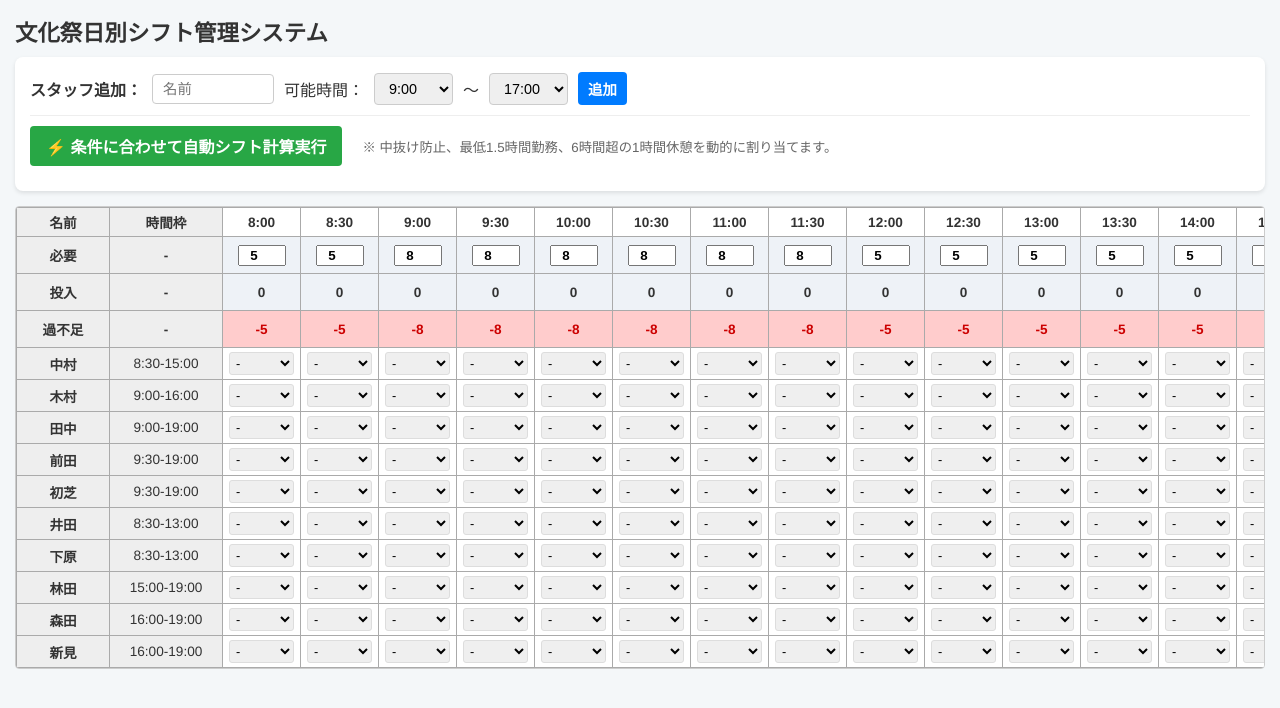
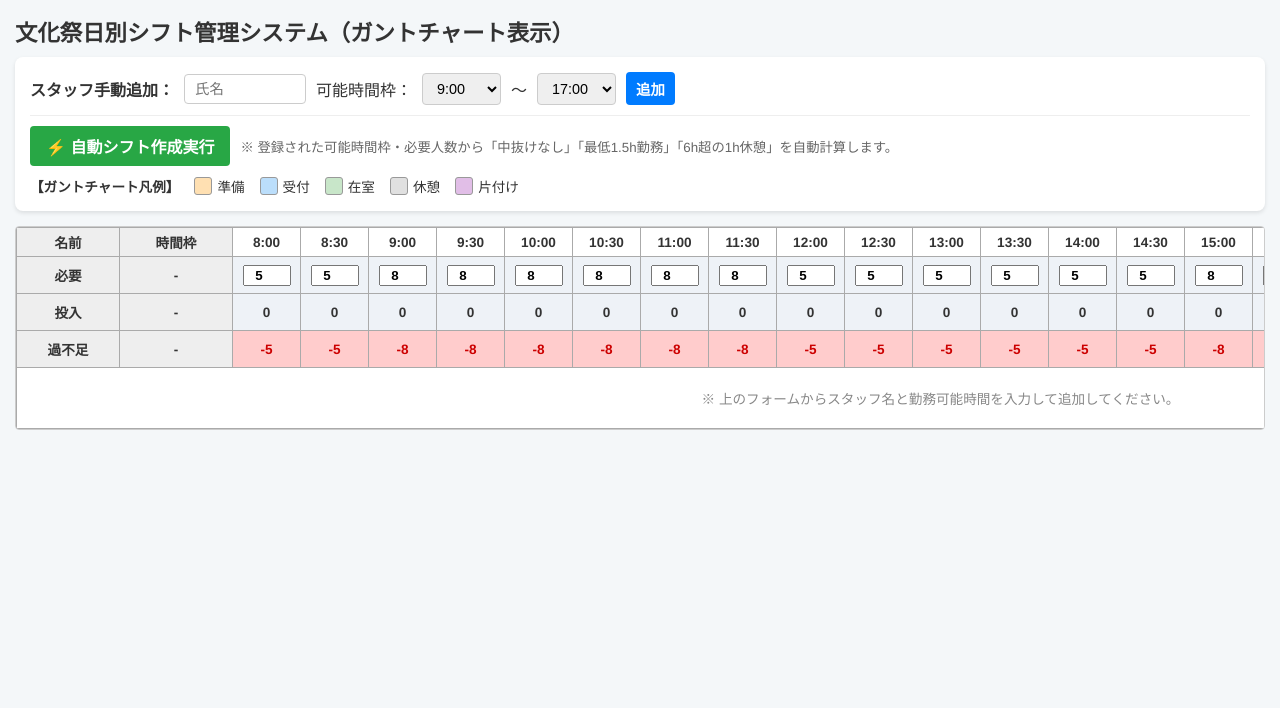
Before and after one commit to kawaharu7478-prog/shift, a plain HTML site: page index.html in a window 1280 px wide. Drawn offline with Linux system fonts and the light colour scheme.

Commit message:
Update index.html

```diff
--- a/index.html
+++ b/index.html
@@ -3,7 +3,7 @@
 <head>
   <meta charset="UTF-8">
   <meta name="viewport" content="width=device-width, initial-scale=1.0">
-  <title>文化祭シフト作成システム</title>
+  <title>文化祭日別シフト管理システム</title>
   <style>
     body {
       font-family: "Helvetica Neue", Arial, "Hiragino Kaku Gothic ProN", "Meiryo", sans-serif;
@@ -57,6 +57,36 @@
     .btn-auto:hover {
       background-color: #218838;
     }
+    .btn-delete {
+      background-color: #dc3545;
+      color: white;
+      border: none;
+      padding: 2px 6px;
+      border-radius: 3px;
+      cursor: pointer;
+      font-size: 0.75rem;
+    }
+
+    /* ガントチャート風の凡例（Legend） */
+    .legend-container {
+      display: flex;
+      gap: 15px;
+      flex-wrap: wrap;
+      margin-top: 10px;
+      font-size: 0.85rem;
+      align-items: center;
+    }
+    .legend-item {
+      display: flex;
+      align-items: center;
+      gap: 5px;
+    }
+    .legend-color {
+      width: 16px;
+      height: 16px;
+      border-radius: 3px;
+      border: 1px solid #999;
+    }
 
     /* テーブルデザイン */
     .table-container {
@@ -82,12 +112,12 @@
       left: 0;
       background: #eee;
       z-index: 10;
-      min-width: 80px;
+      min-width: 90px;
       font-weight: bold;
     }
     .sticky-col2 {
       position: sticky;
-      left: 93px;
+      left: 103px;
       background: #eee;
       z-index: 10;
       min-width: 100px;
@@ -107,43 +137,62 @@
       font-weight: bold;
     }
 
+    /* ガントチャート用カラーリング */
     select.task-select {
       font-size: 0.8rem;
       padding: 2px;
-      border: 1px solid #ddd;
+      border: 1px solid #ccc;
       border-radius: 3px;
+      font-weight: bold;
+      width: 100%;
+      box-sizing: border-box;
     }
-    select.is-rest {
-      background-color: #e0e0e0;
-      color: #666;
-    }
+
+    .task-準備 { background-color: #ffe0b2 !important; color: #e65100; }
+    .task-受付 { background-color: #bbdefb !important; color: #0d47a1; }
+    .task-在室 { background-color: #c8e6c9 !important; color: #1b5e20; }
+    .task-休憩 { background-color: #e0e0e0 !important; color: #616161; }
+    .task-片付け { background-color: #e1bee7 !important; color: #4a148c; }
+    .task-休 { background-color: #ffffff !important; color: #ccc; }
   </style>
 </head>
 <body>
 
-  <h1>文化祭日別シフト管理システム</h1>
+  <h1>文化祭日別シフト管理システム（ガントチャート表示）</h1>
 
   <!-- 操作パネル -->
   <div class="card">
     <div class="form-group">
-      <strong>スタッフ追加：</strong>
-      <input type="text" id="addName" placeholder="名前" style="width: 100px;">
-      <label>可能時間：</label>
+      <strong>スタッフ手動追加：</strong>
+      <input type="text" id="addName" placeholder="氏名" style="width: 100px;">
+      <label>可能時間枠：</label>
       <select id="addStart"></select>
       〜
       <select id="addEnd"></select>
       <button class="btn-primary" onclick="addStaff()">追加</button>
     </div>
+
     <hr style="border: 0; border-top: 1px solid #eee; margin: 10px 0;">
+
     <div class="form-group">
-      <button class="btn-auto" onclick="autoGenerate()">⚡ 条件に合わせて自動シフト計算実行</button>
-      <small style="color: #666; margin-left: 10px;">
-        ※ 中抜け防止、最低1.5時間勤務、6時間超の1時間休憩を動的に割り当てます。
+      <button class="btn-auto" onclick="autoGenerate()">⚡ 自動シフト作成実行</button>
+      <small style="color: #666;">
+        ※ 登録された可能時間枠・必要人数から「中抜けなし」「最低1.5h勤務」「6h超の1h休憩」を自動計算します。
       </small>
+    </div>
+
+    <!-- 凡例 (Gantt Chart Legend) -->
+    <div class="legend-container">
+      <strong>【ガントチャート凡例】</strong>
+      <div class="legend-item"><div class="legend-color task-準備"></div> 準備</div>
+      <div class="legend-item"><div class="legend-color task-受付"></div> 受付</div>
+      <div class="legend-item"><div class="legend-color task-在室"></div> 在室</div>
+      <div class="legend-item"><div class="legend-color task-休憩"></div> 休憩</div>
+      <div class="legend-item"><div class="legend-color task-片付け"></div> 片付け</div>
     </div>
   </div>
 
-  <!-- シフト表 -->
+  <!-- シフト表（ガントチャート） -->
   <div class="table-container">
     <table id="shiftTable">
       <thead>
@@ -176,26 +225,15 @@
       timeSlots.push(`${h}:30`);
     }
 
-    // 必要人数デフォルト値
+    // 必要人数のデフォルト初期設定
     const defaultNeeds = [5, 5, 8, 8, 8, 8, 8, 8, 5, 5, 5, 5, 5, 5, 8, 8, 8, 8, 8, 8, 5, 5, 5, 5];
 
-    // 初期スタッフデータ（名前、開始枠、終了枠、シフト内容配列）
-    let staffList = [
-      { name: "中村", start: "8:30", end: "15:00", schedule: [] },
-      { name: "木村", start: "9:00", end: "16:00", schedule: [] },
-      { name: "田中", start: "9:00", end: "19:00", schedule: [] },
-      { name: "前田", start: "9:30", end: "19:00", schedule: [] },
-      { name: "初芝", start: "9:30", end: "19:00", schedule: [] },
-      { name: "井田", start: "8:30", end: "13:00", schedule: [] },
-      { name: "下原", start: "8:30", end: "13:00", schedule: [] },
-      { name: "林田", start: "15:00", end: "19:00", schedule: [] },
-      { name: "森田", start: "16:00", end: "19:00", schedule: [] },
-      { name: "新見", start: "16:00", end: "19:00", schedule: [] }
-    ];
+    // ★ 初期状態はスタッフ0人からスタート
+    let staffList = [];
 
     const tasks = ["-", "準備", "受付", "在室", "休憩", "片付け"];
 
-    // ページ読み込み時の初期化
+    // ページ読み込み時
     window.addEventListener("DOMContentLoaded", () => {
       setupSelectOptions();
       initTableHeader();
@@ -203,7 +241,7 @@
       recalculate();
     });
 
-    // ドロップダウン選択肢の生成
+    // 時間選択ドロップダウンの初期化
     function setupSelectOptions() {
       const sSel = document.getElementById("addStart");
       const eSel = document.getElementById("addEnd");
@@ -215,7 +253,7 @@
       eSel.value = "17:00";
     }
 
-    // テーブルヘッダーおよび集計行の生成
+    // テーブルヘッダーと集計行の動的生成
     function initTableHeader() {
       const headerRow = document.getElementById("headerTime");
       const rows = document.querySelectorAll(".row-summary");
@@ -228,7 +266,7 @@
         th.textContent = slot;
         headerRow.appendChild(th);
 
-        // 必要人数入力セル
+        // 必要人数入力欄
         const tdNeed = document.createElement("td");
         const input = document.createElement("input");
         input.type = "number";
@@ -238,13 +276,13 @@
         tdNeed.appendChild(input);
         needRow.appendChild(tdNeed);
 
-        // 投入人数セル
+        // 投入人数
         const tdInput = document.createElement("td");
         tdInput.id = `input-${index}`;
         tdInput.textContent = "0";
         inputRow.appendChild(tdInput);
 
-        // 過不足セル
+        // 過不足
         const tdDiff = document.createElement("td");
         tdDiff.id = `diff-${index}`;
         tdDiff.textContent = "0";
@@ -252,29 +290,43 @@
       });
     }
 
-    // スタッフ一覧テーブルのレンダリング
+    // スタッフ行の描画（ガントチャート形式）
     function renderBody() {
       const tbody = document.getElementById("staffBody");
       tbody.innerHTML = "";
 
+      if (staffList.length === 0) {
+        const tr = document.createElement("tr");
+        const td = document.createElement("td");
+        td.colSpan = timeSlots.length + 2;
+        td.style.padding = "20px";
+        td.style.color = "#888";
+        td.textContent = "※ 上のフォームからスタッフ名と勤務可能時間を入力して追加してください。";
+        tr.appendChild(td);
+        tbody.appendChild(tr);
+        return;
+      }
+
       staffList.forEach((staff, sIndex) => {
         const tr = document.createElement("tr");
 
+        // 名前列（削除ボタン付き）
         const tdName = document.createElement("td");
         tdName.className = "sticky-col1";
-        tdName.textContent = staff.name;
+        tdName.innerHTML = `${staff.name} <button class="btn-delete" onclick="removeStaff(${sIndex})">×</button>`;
         tr.appendChild(tdName);
 
+        // 時間枠列
         const tdTime = document.createElement("td");
         tdTime.className = "sticky-col2";
         tdTime.textContent = `${staff.start}-${staff.end}`;
         tr.appendChild(tdTime);
 
-        // スケジュール配列が未初期化なら「-」で埋める
         if (!staff.schedule || staff.schedule.length !== timeSlots.length) {
           staff.schedule = new Array(timeSlots.length).fill("-");
         }
 
+        // コマ列（ガントチャートバー）
         timeSlots.forEach((_, tIndex) => {
           const td = document.createElement("td");
           const select = document.createElement("select");
@@ -290,15 +342,14 @@
           });
 
           select.value = staff.schedule[tIndex];
-          if (select.value === "休憩") select.classList.add("is-rest");
+
+          // ガントチャート用色付けクラス適用
+          applyTaskColor(select, select.value);
 
           select.addEventListener("change", (e) => {
-            staff.schedule[tIndex] = e.target.value;
-            if (e.target.value === "休憩") {
-              e.target.classList.add("is-rest");
-            } else {
-              e.target.classList.remove("is-rest");
-            }
+            const val = e.target.value;
+            staff.schedule[tIndex] = val;
+            applyTaskColor(e.target, val);
             recalculate();
           });
 
@@ -310,14 +361,25 @@
       });
     }
 
-    // スタッフ手動追加
+    // タスクに応じた背景色設定（ガントチャートバー化）
+    function applyTaskColor(element, taskName) {
+      element.className = "task-select";
+      if (taskName && taskName !== "-") {
+        element.classList.add(`task-${taskName}`);
+      } else {
+        element.classList.add("task-休");
+      }
+    }
+
+    // スタッフの追加
     function addStaff() {
-      const name = document.getElementById("addName").value.trim();
+      const nameInput = document.getElementById("addName");
+      const name = nameInput.value.trim();
       const start = document.getElementById("addStart").value;
       const end = document.getElementById("addEnd").value;
 
       if (!name) {
-        alert("名前を入力してください。");
+        alert("スタッフの名前を入力してください。");
         return;
       }
       if (timeSlots.indexOf(start) >= timeSlots.indexOf(end)) {
@@ -332,12 +394,19 @@
         schedule: new Array(timeSlots.length).fill("-")
       });
 
-      document.getElementById("addName").value = "";
+      nameInput.value = "";
       renderBody();
       recalculate();
     }
 
-    // リアルタイム過不足再計算
+    // スタッフの削除
+    function removeStaff(index) {
+      staffList.splice(index, 1);
+      renderBody();
+      recalculate();
+    }
+
+    // リアルタイム集計（投入人数・過不足）
     function recalculate() {
       const needInputs = document.querySelectorAll(".input-need");
 
@@ -369,12 +438,17 @@
       });
     }
 
-    // 自動シフト生成アルゴリズム（JavaScript移植版）
+    // 自動シフト計算ロジック
     function autoGenerate() {
+      if (staffList.length === 0) {
+        alert("スタッフが登録されていません。先にスタッフを追加してください。");
+        return;
+      }
+
       const numSlots = timeSlots.length;
       let currentCounts = new Array(numSlots).fill(0);
 
-      // スケジュール初期化
+      // 初期化
       staffList.forEach(s => {
         s.schedule = new Array(numSlots).fill("-");
       });
@@ -382,7 +456,7 @@
       const needInputs = document.querySelectorAll(".input-need");
       const needs = Array.from(needInputs).map(inp => parseInt(inp.value) || 0);
 
-      // スタッフごとに割り当て計算
+      // 自動配置処理
       staffList.forEach(staff => {
         const sIdx = timeSlots.indexOf(staff.start);
         const eIdx = timeSlots.indexOf(staff.end);
@@ -397,7 +471,7 @@
         let bestEnd = eIdx;
         let maxScore = -999999;
 
-        // 最適な連続勤務枠の検索（中抜けなし）
+        // 最適連続枠の算出（中抜けなし）
         for (let s = sIdx; s <= eIdx - minSlots; s++) {
           for (let e = s + minSlots; e <= eIdx; e++) {
             let score = 0;
@@ -406,7 +480,7 @@
               let shortage = needs[i] - currentCounts[i];
               score += shortage * 10;
             }
-            score -= len * 1; // 過剰な拘束への軽いペナルティ
+            score -= len * 1;
 
             if (score > maxScore) {
               maxScore = score;
@@ -416,18 +490,17 @@
           }
         }
 
-        // 勤務枠決定
+        // 勤務枠適用
         let workLen = bestEnd - bestStart;
         for (let i = bestStart; i < bestEnd; i++) {
           staff.schedule[i] = "出勤";
         }
 
-        // 6時間（12コマ）超の場合、2コマ（1時間）の休憩を入れる
+        // 6時間（12コマ）超の場合、1時間（2コマ）休憩挿入
         if (workLen > 12) {
           let bestBreakStart = bestStart + Math.floor(workLen / 2) - 1;
           let minImpact = 999999;
 
-          // 休憩可能範囲の探索
           for (let b = bestStart + 3; b <= bestEnd - 3 - 2; b++) {
             let impact = 0;
             for (let k = b; k < b + 2; k++) {
@@ -445,14 +518,14 @@
           }
         }
 
-        // 投入人数の更新
+        // 投入人数カウント更新
         for (let i = bestStart; i < bestEnd; i++) {
           if (staff.schedule[i] !== "休憩") {
             currentCounts[i]++;
           }
         }
 
-        // 業務名のセット
+        // 業務割り当て
         for (let i = bestStart; i < bestEnd; i++) {
           if (staff.schedule[i] === "出勤") {
             let tStr = timeSlots[i];
@@ -463,7 +536,6 @@
         }
       });
 
-      // 画面更新
       renderBody();
       recalculate();
     }
```
